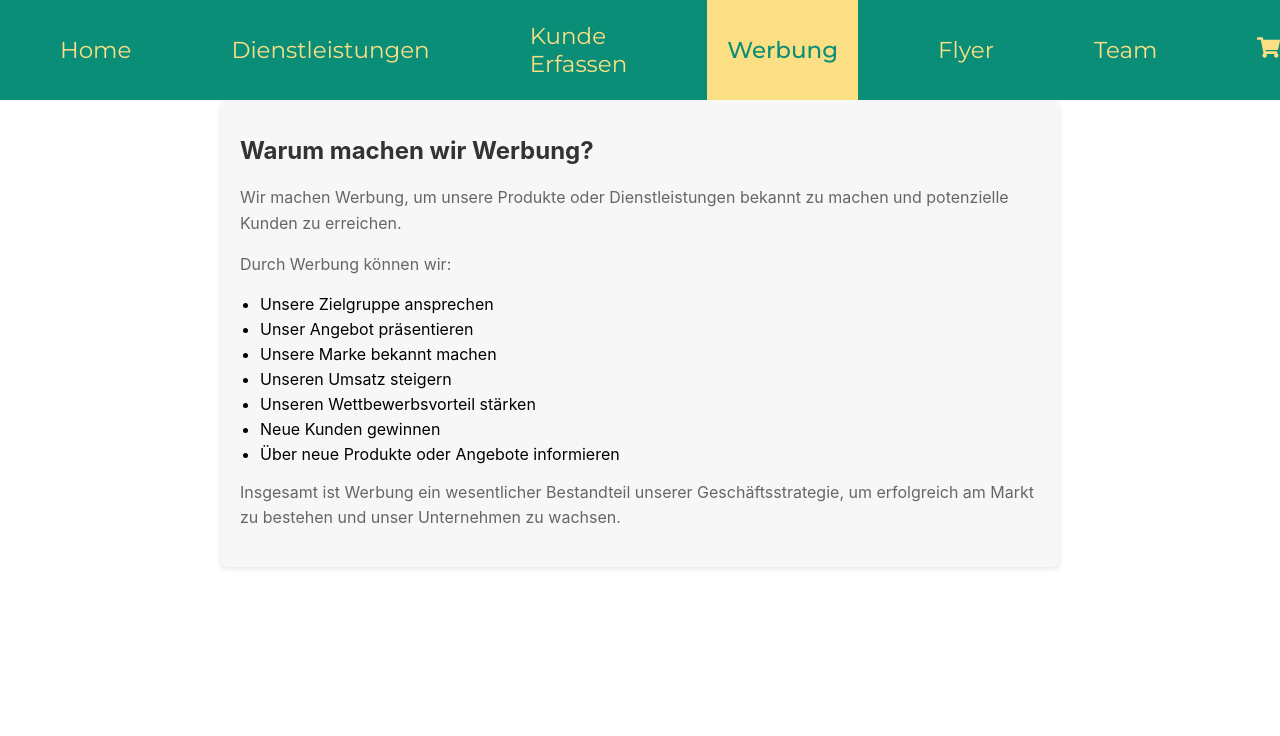
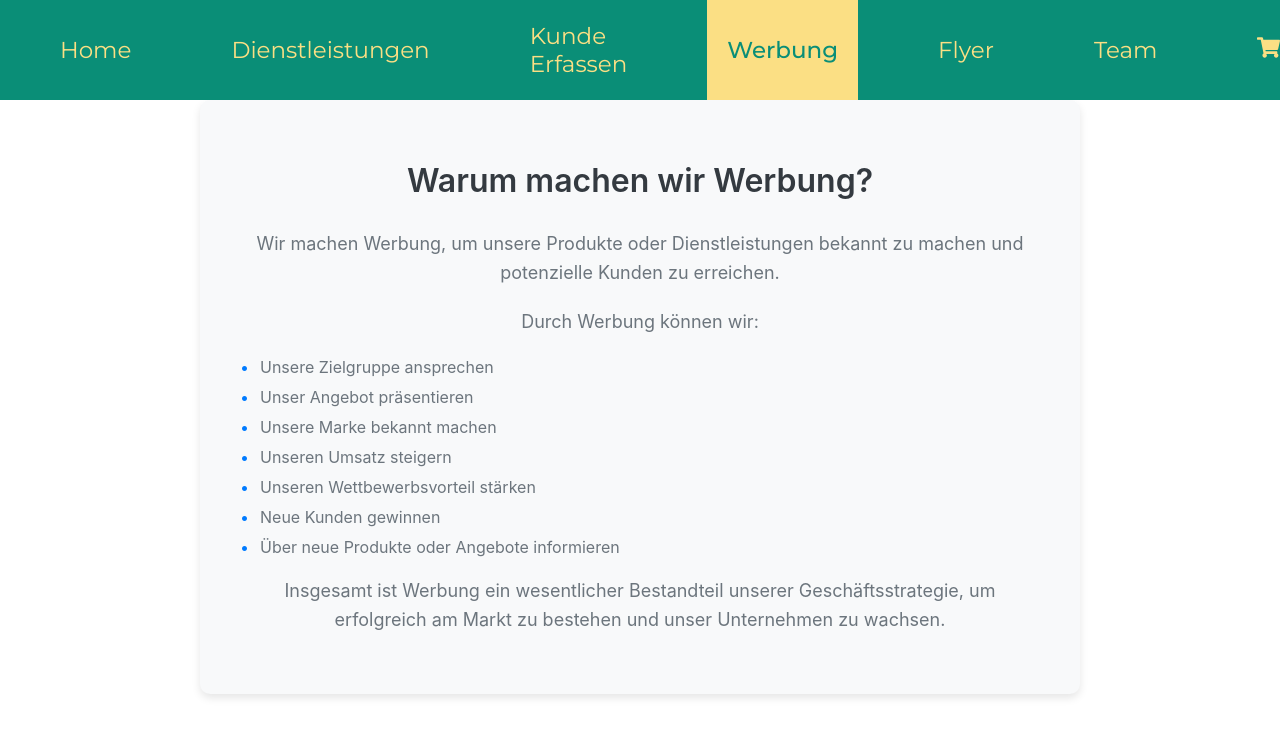
Before and after one commit to tbs-dienste/webfrostend, a React (Create React App) app: page /werbung in a window 1280 px wide. Shown: the top 736 px of the page. Built offline with nearby package versions, Linux system fonts and the light colour scheme.

Commit message:
uspsdfjsf

```diff
--- a/src/components/Flyer/Flyer.jsx
+++ b/src/components/Flyer/Flyer.jsx
@@ -1,5 +1,6 @@
 import React from 'react';
 import pdfA4 from './Flyer_A4.pdf';
+import './Flyer.scss'; // Importieren Sie das SCSS-Styling
 
 const Flyer = () => {
   const pdfArray = [
@@ -8,14 +9,14 @@ const Flyer = () => {
   ];
 
   return (
-    <div>
-      <h1>Meine Flyer Vorschau</h1>
-      <div>
+    <div className="flyer-container">
+      <h1 className="flyer-title">Meine Flyer Vorschau</h1>
+      <div className="pdf-list">
         {pdfArray.map((pdf, index) => (
-          <div key={index}>
+          <div key={index} className="pdf-item">
             <object data={pdf.url} type="application/pdf" width="300" height="200">
-              <p>Das PDF kann nicht angezeigt werden. Du kannst es jedoch herunterladen:</p>
-              <a href={pdf.url} download={`flyer_${index + 1}.pdf`}>PDF herunterladen</a>
+              <p className="pdf-error">Das PDF kann nicht angezeigt werden. Du kannst es jedoch herunterladen:</p>
+              <a href={pdf.url} download={`flyer_${index + 1}.pdf`} className="pdf-download">PDF herunterladen</a>
             </object>
           </div>
         ))}
--- /dev/null
+++ b/src/components/Flyer/Flyer.scss
@@ -0,0 +1,43 @@
+.flyer-container {
+    max-width: 800px;
+    margin: 0 auto;
+    padding: 40px;
+    text-align: center;
+  }
+
+  .flyer-title {
+    font-size: 32px;
+    font-weight: bold;
+    color: #333;
+    margin-bottom: 30px;
+  }
+
+  .pdf-list {
+    display: flex;
+    flex-wrap: wrap;
+    justify-content: center;
+  }
+
+  .pdf-item {
+    margin: 20px;
+  }
+
+  .pdf-error {
+    font-size: 16px;
+    color: #ff0000;
+  }
+
+  .pdf-download {
+    display: inline-block;
+    margin-top: 10px;
+    padding: 8px 16px;
+    background-color: #007bff;
+    color: #fff;
+    text-decoration: none;
+    border-radius: 5px;
+    transition: background-color 0.3s;
+  }
+
+  .pdf-download:hover {
+    background-color: #0056b3;
+  }
--- a/src/components/Kunden/KundeErfassen.jsx
+++ b/src/components/Kunden/KundeErfassen.jsx
@@ -20,11 +20,9 @@ const KundeErfassen = () => {
   const [kühlung, setKühlung] = useState('');
   const [gehäuse, setGehäuse] = useState('');
   const [auftragsBeschreibung, setAuftragsBeschreibung] = useState('');
-  const isFormDisabled = true;
-  const popupVisible = true;
+
 
   const handleKontaktAufnehmen = () => {
-
     const newKunde = {
       vorname,
       nachname,
@@ -45,23 +43,21 @@ const KundeErfassen = () => {
         gehäuse,
         auftragsBeschreibung // Auftragsbeschreibung für Diashow/Webseite oder andere Zwecke
       },
+      rechnungGestellt: false, // Standardmäßig auf false setzen
+      rechnungBezahlt: false
     };
 
+
     axios.post('https://backend-1-cix8.onrender.com/api/v1/kunden', newKunde)
-      .then(response => {
-        console.log('Kontaktdaten erfolgreich gesendet:', response.data);
-        // Überprüfen, ob die Antwort eine ID enthält
-        if (response.data.data && response.data.data.id) {
-          window.location.href = '/dankesnachricht'; // Hier wird die Weiterleitung zur Dankesnachricht-Seite durchgeführt
-        } else {
-          console.error('Fehler: Die Antwort enthält keine ID.');
-          alert('Fehler: Die Antwort enthält keine ID. Bitte versuchen Sie es erneut.');
-        }
+      .then(() => {
+        console.log('Kontaktdaten erfolgreich gesendet.');
+        window.location.href = '/dankesnachricht';
       })
       .catch(error => {
         console.error('Fehler beim Senden der Kontaktdaten:', error);
         alert('Fehler beim Aufnehmen der Kontaktdaten. Bitte versuchen Sie es erneut.');
       });
+
   };
 
   return (
@@ -76,7 +72,7 @@ const KundeErfassen = () => {
             id="vorname"
             value={vorname}
             onChange={(e) => setVorname(e.target.value)}
-            disabled={isFormDisabled}
+
           />
         </div>
         <div className="formular-gruppe">
@@ -86,7 +82,7 @@ const KundeErfassen = () => {
             id="nachname"
             value={nachname}
             onChange={(e) => setNachname(e.target.value)}
-            disabled={isFormDisabled}
+
           />
         </div>
         <div className="formular-gruppe">
@@ -96,7 +92,7 @@ const KundeErfassen = () => {
             id="strasseHausnummer"
             value={strasseHausnummer}
             onChange={(e) => setStrasseHausnummer(e.target.value)}
-            disabled={isFormDisabled}
+
           />
         </div>
         <div className="formular-gruppe">
@@ -106,7 +102,7 @@ const KundeErfassen = () => {
             id="postleitzahl"
             value={postleitzahl}
             onChange={(e) => setPostleitzahl(e.target.value)}
-            disabled={isFormDisabled}
+
           />
         </div>
         <div className="formular-gruppe">
@@ -116,7 +112,7 @@ const KundeErfassen = () => {
             id="ort"
             value={ort}
             onChange={(e) => setOrt(e.target.value)}
-            disabled={isFormDisabled}
+
           />
         </div>
         <div className="formular-gruppe">
@@ -126,7 +122,7 @@ const KundeErfassen = () => {
             id="email"
             value={email}
             onChange={(e) => setEmail(e.target.value)}
-            disabled={isFormDisabled}
+
           />
         </div>
         <div className="formular-gruppe">
@@ -136,7 +132,7 @@ const KundeErfassen = () => {
             id="telefon"
             value={telefon}
             onChange={(e) => setTelefon(e.target.value)}
-            disabled={isFormDisabled}
+
           />
         </div>
         <div className="formular-gruppe">
@@ -146,7 +142,7 @@ const KundeErfassen = () => {
             id="mobil"
             value={mobil}
             onChange={(e) => setMobil(e.target.value)}
-            disabled={isFormDisabled}
+
           />
         </div>
         <div className="formular-gruppe">
@@ -155,7 +151,7 @@ const KundeErfassen = () => {
             id="geschlecht"
             value={geschlecht}
             onChange={(e) => setGeschlecht(e.target.value)}
-            disabled={isFormDisabled}
+
           >
             <option value="">Bitte auswählen</option>
             <option value="männlich">Männlich</option>
@@ -173,7 +169,7 @@ const KundeErfassen = () => {
             id="auftragsTyp"
             value={auftragsTyp}
             onChange={(e) => setAuftragsTyp(e.target.value)}
-            disabled={isFormDisabled}
+
           >
             <option value="">Bitte auswählen</option>
             <option value="Webseite">Webseite</option>
@@ -192,7 +188,7 @@ const KundeErfassen = () => {
                 id="budget"
                 value={budget}
                 onChange={(e) => setBudget(e.target.value)}
-                disabled={isFormDisabled}
+
                 onKeyPress={(e) => {
                   // Nur Zahlen zulassen
                   const charCode = e.which ? e.which : e.keyCode;
@@ -208,7 +204,7 @@ const KundeErfassen = () => {
                 id="zweck"
                 value={zweck}
                 onChange={(e) => setZweck(e.target.value)}
-                disabled={isFormDisabled}
+
               >
                 <option value="">Bitte auswählen</option>
                 <option value="Gaming">Gaming</option>
@@ -225,7 +221,7 @@ const KundeErfassen = () => {
                 id="speicherkapazität"
                 value={speicherkapazität}
                 onChange={(e) => setSpeicherkapazität(e.target.value)}
-                disabled={isFormDisabled}
+
               />
             </div>
             <div className="formular-gruppe">
@@ -235,7 +231,7 @@ const KundeErfassen = () => {
                 id="ram"
                 value={ram}
                 onChange={(e) => setRam(e.target.value)}
-                disabled={isFormDisabled}
+
               />
             </div>
             <div className="formular-gruppe">
@@ -244,7 +240,7 @@ const KundeErfassen = () => {
                 id="kühlung"
                 value={kühlung}
                 onChange={(e) => setKühlung(e.target.value)}
-                disabled={isFormDisabled}
+
               >
                 <option value="">Bitte auswählen</option>
                 <option value="Luft">Luft</option>
@@ -257,7 +253,7 @@ const KundeErfassen = () => {
                 id="gehäuse"
                 value={gehäuse}
                 onChange={(e) => setGehäuse(e.target.value)}
-                disabled={isFormDisabled}
+
               >
                 <option value="">Bitte auswählen</option>
                 <option value="RGB">RGB</option>
@@ -274,23 +270,14 @@ const KundeErfassen = () => {
               id="auftragsBeschreibung"
               value={auftragsBeschreibung}
               onChange={(e) => setAuftragsBeschreibung(e.target.value)}
-              disabled={isFormDisabled}
+
             ></textarea>
           </div>
         )}
         {/* End Inputfelder für Diashow/Webseite Auftrag */}
       </div>
-      <button onClick={handleKontaktAufnehmen} disabled={isFormDisabled}>Kontakt aufnehmen</button>
-      {popupVisible && <div className="popup-overlay"></div>}
-      {popupVisible && (
-        <div className="popup">
-          <div className="popup-content">
-          <span className="popup-icon">⚠️</span>
-            <h3>Entschuldigung!</h3>
-            <p>Der Service ist vorübergehend nicht verfügbar. Bitte versuchen Sie es später erneut.</p>
-          </div>
-        </div>
-      )}
+      <button onClick={handleKontaktAufnehmen} >Kontakt aufnehmen</button>
+
     </div>
   );
 };
--- a/src/components/Werbung/WarumWerbungMachen.scss
+++ b/src/components/Werbung/WarumWerbungMachen.scss
@@ -1,29 +1,64 @@
 .warum-werbung-container {
-    max-width: 800px;
-    margin: 0 auto;
-    padding: 20px;
-    background-color: #f7f7f7;
-    border-radius: 8px;
-    box-shadow: 0 2px 4px rgba(0, 0, 0, 0.1);
+  max-width: 800px;
+  margin: 0 auto;
+  padding: 40px;
+  background-color: #f8f9fa;
+  border-radius: 10px;
+  box-shadow: 0 4px 8px rgba(0, 0, 0, 0.1);
+  text-align: center;
+
+  h1 {
+    font-size: 32px;
+    font-weight: 600;
+    color: #343a40;
+    margin-bottom: 30px;
+  }
+
+  p {
+    font-size: 18px;
+    line-height: 1.6;
+    color: #6c757d;
+    margin-bottom: 20px;
+  }
+
+  ul {
+    list-style: none;
+    padding-left: 0;
+    text-align: left;
+    margin-bottom: 20px;
+  }
+
+  li {
+    position: relative;
+    font-size: 16px;
+    color: #6c757d;
+    margin-bottom: 10px;
+    padding-left: 20px;
+
+    &::before {
+      content: '\2022'; /* Bulletpoint Unicode */
+      position: absolute;
+      left: 0;
+      color: #007bff;
+    }
+  }
+
+  @media screen and (max-width: 600px) {
+    padding: 30px;
 
     h1 {
-      font-size: 24px;
-      color: #333;
-      margin-bottom: 20px;
+      font-size: 28px;
+      margin-bottom: 25px;
     }
 
     p {
       font-size: 16px;
-      line-height: 1.6;
-      color: #666;
-    }
-
-    ul {
-      list-style-type: disc;
-      padding-left: 20px;
+      margin-bottom: 15px;
     }
 
     li {
-      margin-bottom: 5px;
+      font-size: 14px;
+      margin-bottom: 8px;
     }
   }
+}
```
Also changed, not shown: 1 other file (tests, documents, lock files or other folders).
